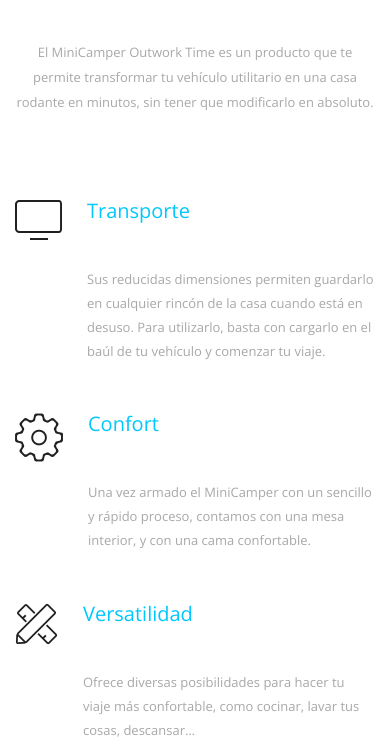
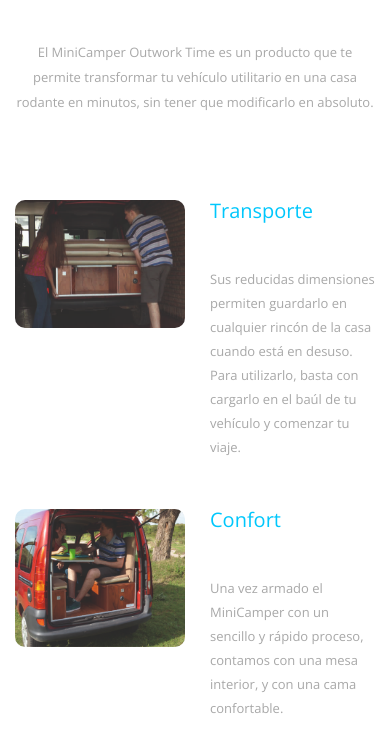
Before and after one commit to emilianofunk/miniCamperWeb, a PHP site: page / in a window 390 px wide; the page is wider, and only the part inside the window is pictured. Shown: the part 1052-1800 px from the top of that part. Run offline with PHP 8.4, Linux system fonts and the light colour scheme.

Commit message:
- Added imgs for section "Que es un minicamper" - Changed imgs for section "Caracteristicas" - Added text info in section "Caracteristicas"

```diff
--- a/css/main.css
+++ b/css/main.css
@@ -408,7 +408,7 @@
 .service-features {
   background-color: #0f748f;
   color: #fff;
-  height: 335px;
+  height: 390px;
   padding: 50px 0 50px 65px;
   position: absolute;
   right: 0;
@@ -423,9 +423,9 @@
 
 .service-features ul li {
   background: url("../img/icons/list-bg.png") no-repeat scroll 0 13px transparent;
-  font-size: 16px;
-  line-height: 36px;
-  padding-left: 50px;
+  font-size: 14px;
+  line-height: 30px;
+  padding-left: 46px;
 }
 
 
--- a/index.html
+++ b/index.html
@@ -166,31 +166,31 @@
             <div class="row">
                 <div class="col-md-6 col-sm-12 wow fadeInLeft">
                     <div class="media">
-                        <a href="#" class="pull-left">
-                            <img src="img/icons/monitor.png" class="media-object" alt="Monitor">
+                        <a href="#" class="pull-left" style="width: 50%;">
+                            <img src="img/icons/transporte.jpg" class="media-object" alt="Monitor" style="border-radius: 10px;max-width: 100%; max-height: 160px;">
                         </a>
                         <div class="media-body">
                             <h3>Transporte</h3>
-                            <p>Sus reducidas dimensiones permiten  guardarlo en cualquier rincón de la casa cuando está en desuso.  Para utilizarlo, basta con cargarlo en el baúl de tu vehículo y comenzar tu viaje.</p>
+                            <p>Sus reducidas dimensiones permiten  guardarlo en cualquier rincón de la casa cuando está en desuso. Para utilizarlo, basta con cargarlo en el baúl de tu vehículo y comenzar tu viaje.</p>
                         </div>
                     </div>
                 </div>
                 <div class="col-md-6 col-sm-12 wow fadeInRight" data-wow-delay="0.2s">
                     <div class="media">
-                        <a href="#" class="pull-left">
-                            <img src="img/icons/cog.png" alt="Cog">
+                        <a href="#" class="pull-left" style="width: 50%;">
+                            <img src="img/icons/confort.jpg" alt="Cog" style="border-radius: 10px;max-width: 100%; max-height: 160px;">
                         </a>
                         <div class="media-body">
                             <h3>Confort</h3>
-                            <p>Una vez armado el MiniCamper con un sencillo y rápido proceso,  contamos con una mesa interior, y con una cama confortable.</p>
+                            <p>Una vez armado el MiniCamper con un sencillo y rápido proceso, contamos con una mesa interior, y con una cama confortable.</p>
                         </div>
                     </div>
                 </div>
                 <div class="col-md-12 col-sm-12"></div>
                 <div class="col-md-6 col-sm-12 wow fadeInLeft">
                     <div class="media">
-                        <a href="#" class="pull-left">
-                            <img src="img/icons/ruler.png" alt="Ruler">
+                        <a href="#" class="pull-left" style="width: 50%;">
+                            <img src="img/icons/versatilidad.jpg" alt="Ruler" style="border-radius: 10px;max-width: 100%; max-height: 160px;">
                         </a>
                         <div class="media-body">
                             <h3>Versatilidad</h3>
@@ -200,8 +200,8 @@
                 </div>
                 <div class="col-md-6 col-sm-12 wow fadeInRight" data-wow-delay="0.2s">
                     <div class="media">
-                        <a href="#" class="pull-left">
-                            <img src="img/icons/camera.png" alt="Camera">
+                        <a href="#" class="pull-left" style="width: 50%;">
+                            <img src="img/icons/libertad.jpg" alt="Camera" style="border-radius: 10px;max-width: 100%; max-height: 160px;">
                         </a>
                         <div class="media-body">
                             <h3>Libertad</h3>
@@ -209,8 +209,8 @@
                         </div>
                     </div>
                 </div>
-                <div class="col-md-6 col-sm-10 col-xs-8 col-md-offset-3 col-xs-offset-2 wow fadeInRight animated animated">
-                    <iframe width="420" height="315" src="https://www.youtube.com/embed/hrEyOSoW3L8" frameborder="0" allowfullscreen></iframe>
+                <div class="col-md-6 col-sm-10 col-xs-8 col-md-offset-3 col-xs-offset-2 wow fadeInRight animated animated" style="margin-top: 50px;">
+                    <iframe width="390" height="300" src="https://www.youtube.com/embed/hrEyOSoW3L8" frameborder="0" allowfullscreen></iframe>
                 </div>
             </div> <!-- end .row -->
         </div> <!-- end .container -->
@@ -225,17 +225,16 @@
     <section id="service-bottom">
         <div class="container">
             <div class="mobile-device hidden-xs">
-                <img data-wow-delay="0.2s" class="img-responsive left wow fadeInLeftBig" src="img/icons/mc_chico.jpg" alt="MiniCamper Chico" style="width: 17%; padding-bottom:200px">
-                <img data-wow-delay="0.4s" class="img-responsive middle wow fadeInLeftBig" src="img/icons/mc_mediano.jpg" alt="MiniCamper Mediano" style="width: 17%;">
+                <img data-wow-delay="0.2s" class="img-responsive left wow fadeInLeftBig" src="img/icons/mc_chico.jpg" alt="MiniCamper Chico" style="width: 17%; padding-bottom:200px;">
+                <img data-wow-delay="0.4s" class="img-responsive middle wow fadeInLeftBig" src="img/icons/mc_mediano.jpg" alt="MiniCamper Mediano" style="width: 17%; margin: 0 10px;">
                 <img data-wow-delay="0.6s" class="img-responsive right wow fadeInLeftBig" src="img/icons/mc_grande.jpg" alt="MiniCamper Grande" style="width: 17%;">
             </div>
             <div class="service-features wow fadeInRight">
                 <h3>Las características de nuestros diseños...</h3>
                 <ul>
-                    <li>Responsive Design</li>
-                    <li>Modern And Clean Design</li>
-                    <li>Clean Code</li>
-                    <li>Browser Friendly</li>
+                    <li><strong>MiniCamper Chico:</strong> Para utilizar en furgones chicos: Fiat Fiorino, Fiat Qubo, Renault Express, entre otros.</li>
+                    <li><strong>MiniCamper Mediano:</strong> Para utilizar en furgones medianos: Renault Kangoo, Peugeot Partner, Citroën Berlingo, Fiat Dobló, entre otros.</li>
+                    <li><strong>MiniCamper Grande:</strong> Para utilizar en furgones grandes: Renault Master, Ford Transit, Mercedes Benz Sprinter, Fiat Ducato, entre otros</li>
                 </ul>
             </div>
         </div>
```
Also changed, not shown: index-s.html (+17 -18 lines), img/icons/confort.jpg (added), img/icons/libertad.jpg (added), img/icons/mc_chico.jpg, img/icons/mc_chico0.jpg (added), img/icons/mc_grande.jpg, img/icons/mc_grande0.jpg (added), img/icons/mc_mediano.jpg, img/icons/mc_mediano0.jpg (added), img/icons/transporte.jpg (added), 1 other file.
